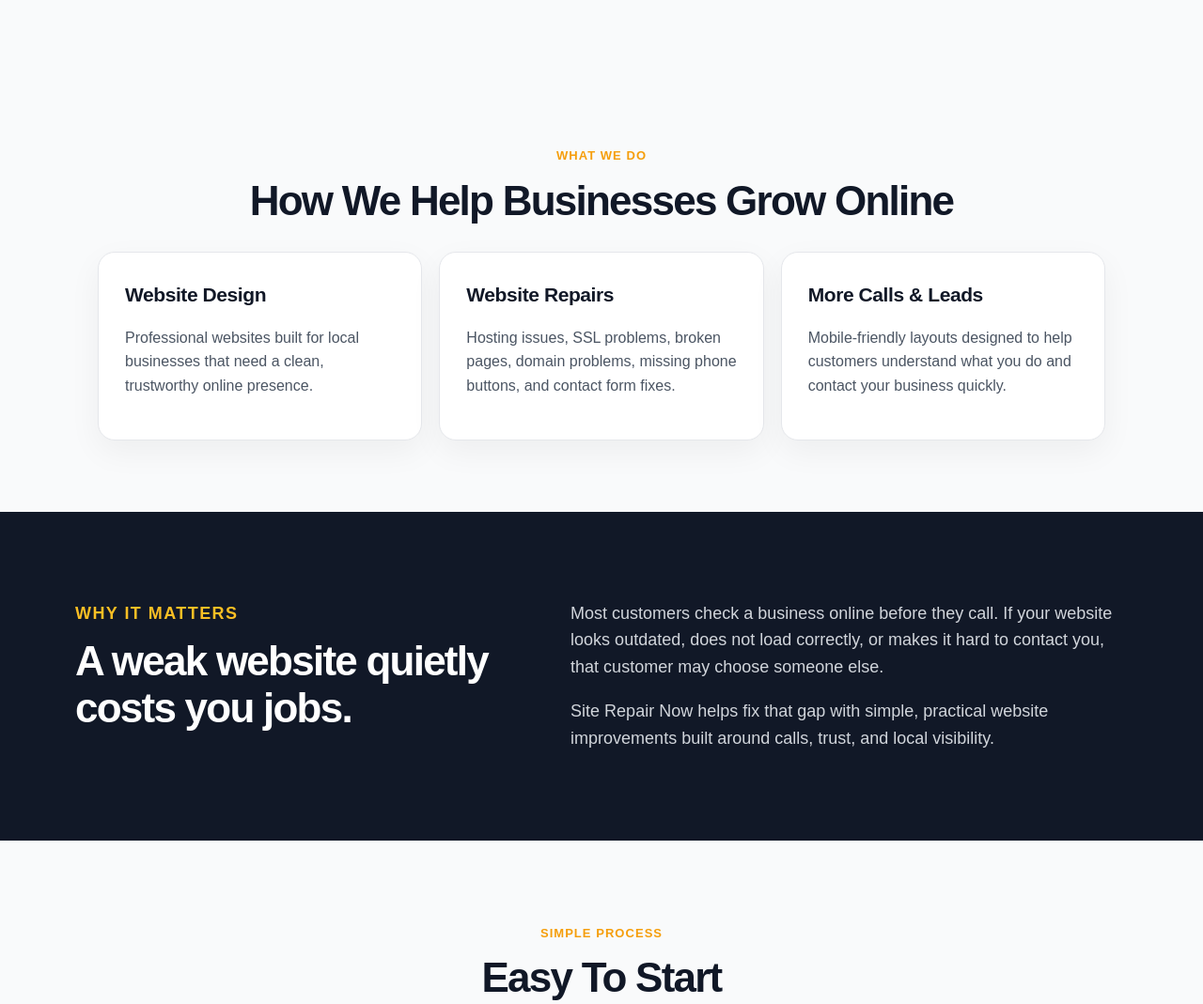
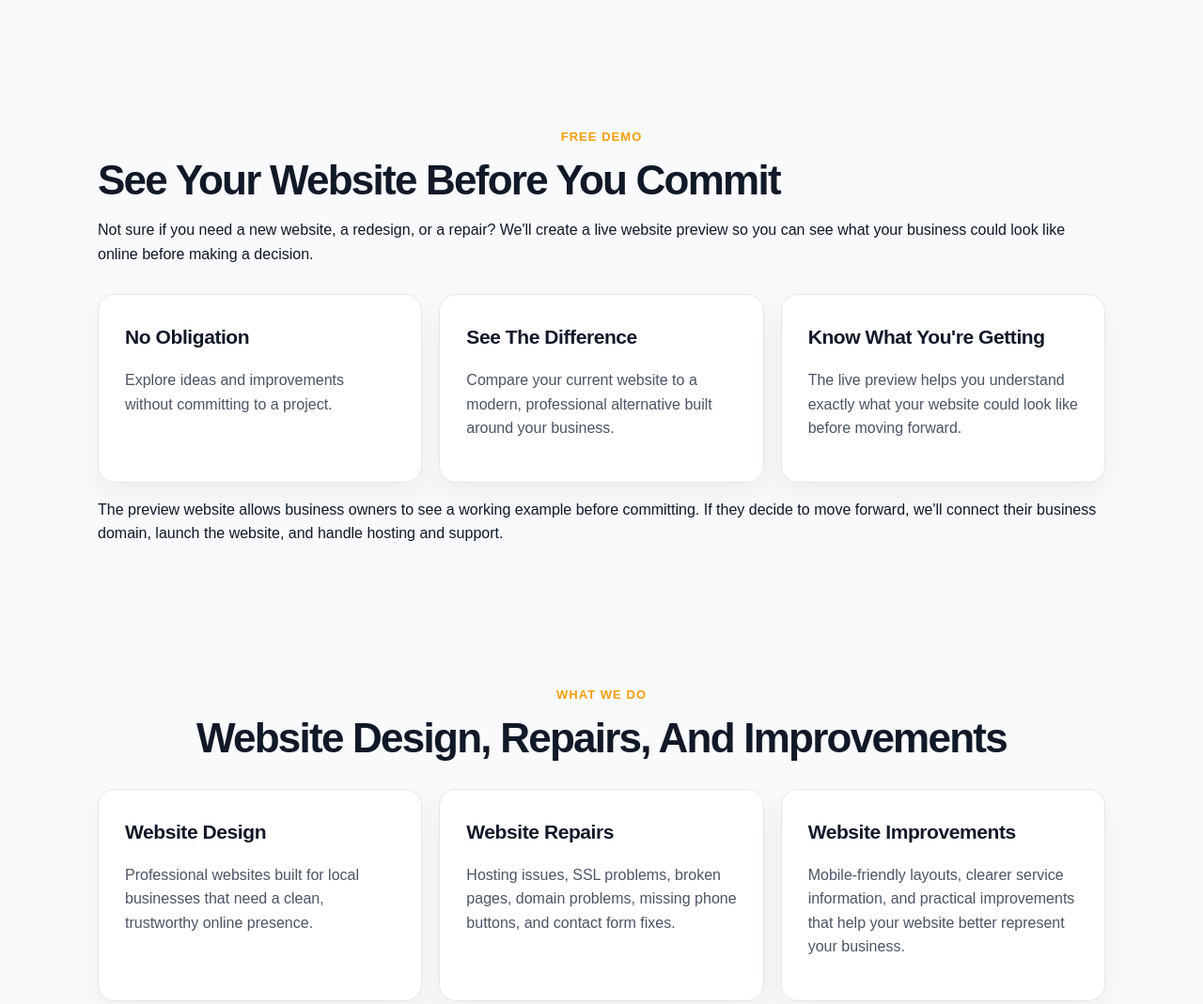
Before and after one commit to siterepairnow/Site-Repair-Now-Simplified_v1, a plain HTML site: page index.html in a window 1280 px wide. Shown: the part 1020-2089 px from the top of the page at 94% size. Drawn offline with Linux system fonts and the light colour scheme.

Commit message:
Update contact to demo promise

```diff
--- a/index.html
+++ b/index.html
@@ -23,19 +23,20 @@
     <section class="hero-content">
       <p class="eyebrow">No Website • Outdated Website • Broken Website • We Can Help</p>
 
-      <h1>Websites That Help Local Businesses Get More Calls</h1>
+      <h1>Professional Websites for Local Businesses</h1>
 
       <p class="subtext">
         We build, repair, and improve websites for contractors, service companies,
-        and local businesses so customers can find you, trust you, and contact you.
+        and local businesses so customers can learn about your services, trust your business,
+        and easily get in touch.
       </p>
 
       <div class="cta-row">
-        <a class="btn primary" href="tel:+13215036346">Call Me Now</a>
-        <a class="btn secondary" href="sms:+13215036346">Text Me</a>
+        <a class="btn primary" href="tel:+13215036346">Call Now</a>
+        <a class="btn secondary" href="sms:+13215036346">Text Now</a>
       </div>
 
-      <p class="small-note">Free website review. No pressure. Straight answer.</p>
+      <p class="small-note">Free website review and live website preview. See what's possible before making a decision.</p>
     </section>
   </header>
 
@@ -50,9 +51,40 @@
       </p>
     </section>
 
+    <section class="section demo">
+      <p class="section-label center-text">Free Demo</p>
+      <h2>See Your Website Before You Commit</h2>
+
+      <p>
+        Not sure if you need a new website, a redesign, or a repair? We'll create a live website preview so you can see what your business could look like online before making a decision.
+      </p>
+
+      <div class="card-grid">
+        <div class="card">
+          <h3>No Obligation</h3>
+          <p>Explore ideas and improvements without committing to a project.</p>
+        </div>
+
+        <div class="card">
+          <h3>See The Difference</h3>
+          <p>Compare your current website to a modern, professional alternative built around your business.</p>
+        </div>
+
+        <div class="card">
+          <h3>Know What You're Getting</h3>
+          <p>The live preview helps you understand exactly what your website could look like before moving forward.</p>
+        </div>
+      </div>
+
+      <p>
+        The preview website allows business owners to see a working example before committing. If they decide to move forward, we'll connect their business domain, launch the website, and handle hosting and support.
+      </p>
+    </section>
+
+
     <section class="section cards">
       <p class="section-label center-text">What We Do</p>
-      <h2>How We Help Businesses Grow Online</h2>
+      <h2>Website Design, Repairs, And Improvements</h2>
 
       <div class="card-grid">
         <div class="card">
@@ -72,10 +104,10 @@
         </div>
 
         <div class="card">
-          <h3>More Calls & Leads</h3>
+          <h3>Website Improvements</h3>
           <p>
-            Mobile-friendly layouts designed to help customers understand what you do
-            and contact your business quickly.
+            Mobile-friendly layouts, clearer service information, and practical improvements
+            that help your website better represent your business.
           </p>
         </div>
       </div>
@@ -85,7 +117,7 @@
       <div class="split">
         <div>
           <p class="section-label light">Why It Matters</p>
-          <h2>A weak website quietly costs you jobs.</h2>
+          <h2>Your website is often your first impression.</h2>
         </div>
 
         <div>
@@ -95,8 +127,8 @@
           </p>
 
           <p>
-            Site Repair Now helps fix that gap with simple, practical website improvements built around calls,
-            trust, and local visibility.
+            Site Repair Now helps local businesses improve their online presence with practical website repairs,
+            redesigns, and professional website support.
           </p>
         </div>
       </div>
@@ -154,8 +186,7 @@
         <p class="section-label">Free Review</p>
         <h2>Get A Free Website Review</h2>
         <p>
-          Send your business name and website. We’ll review it and tell you what could be fixed,
-          improved, or rebuilt to help customers contact you faster.
+          Send your business name and website. We'll review your online presence, identify opportunities for improvement, and discuss what a stronger website could look like for your business.
         </p>
       </div>
 
@@ -189,8 +220,8 @@
     </section>
 
     <section class="section final-cta">
-      <h2>Ready To Improve Your Online Presence?</h2>
-      <p>Call or text now to discuss your website and business goals.</p>
+      <h2>Ready To See What's Possible?</h2>
+      <p>Call or text now to discuss your website, ask questions, and explore ideas for improving your online presence.</p>
 
       <div class="cta-row center">
         <a class="btn primary" href="tel:+13215036346">Call Now</a>
--- a/styles.css
+++ b/styles.css
@@ -74,7 +74,7 @@ a {
   text-transform: uppercase;
   letter-spacing: 0.08em;
   font-size: 13px;
-  margin-bottom: 12px;
+  margin-bottom: 10px;
 }
 
 .section-label {
@@ -159,7 +159,7 @@ h3 {
 .section {
   max-width: 1120px;
   margin: 0 auto;
-  padding: 76px 24px;
+  padding: 60px 24px;
 }
 
 .problem {
@@ -353,6 +353,6 @@ button:hover {
   }
 
   .section {
-    padding: 60px 20px;
+    padding: 42px 20px;
   }
 }
```
